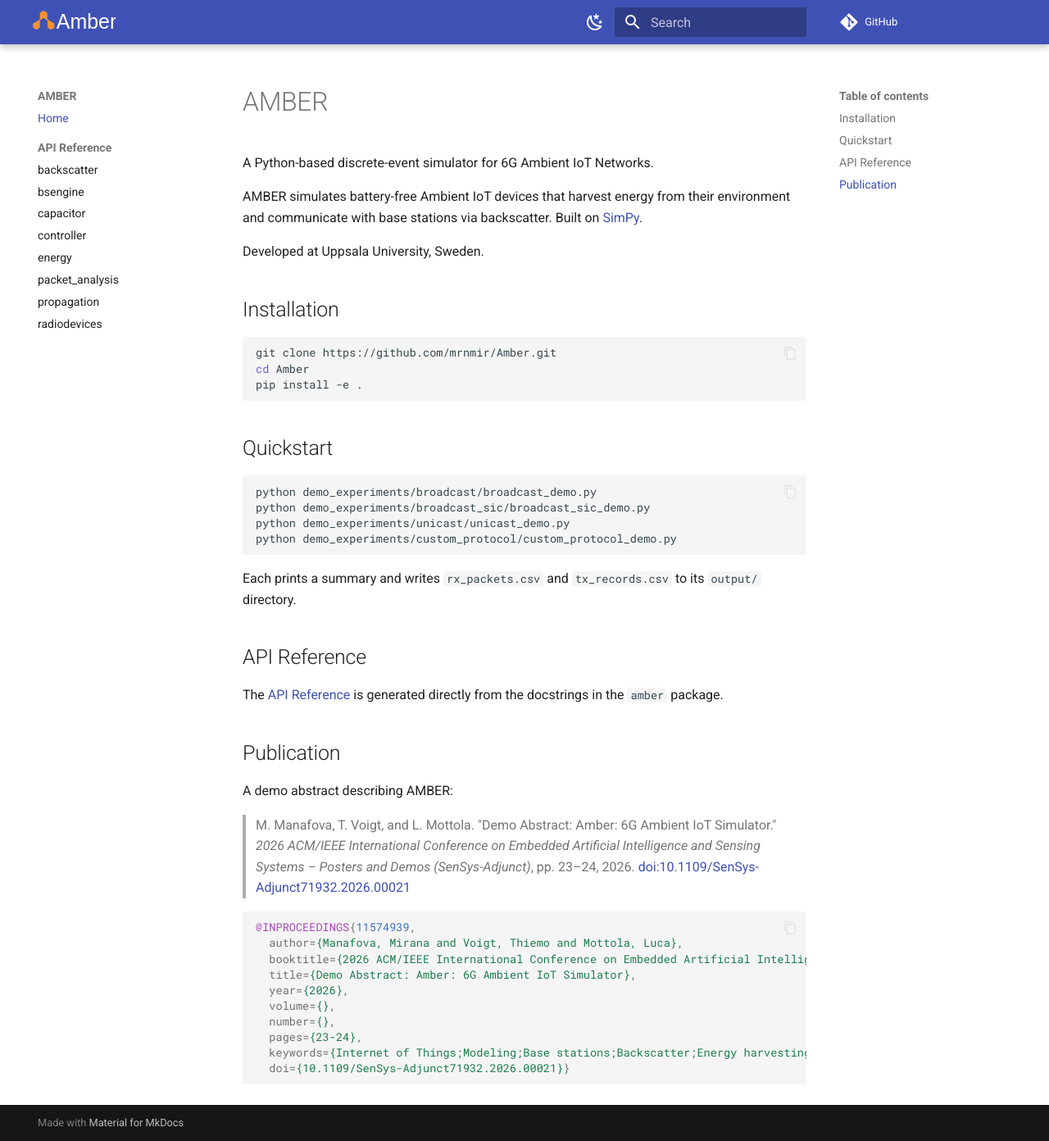
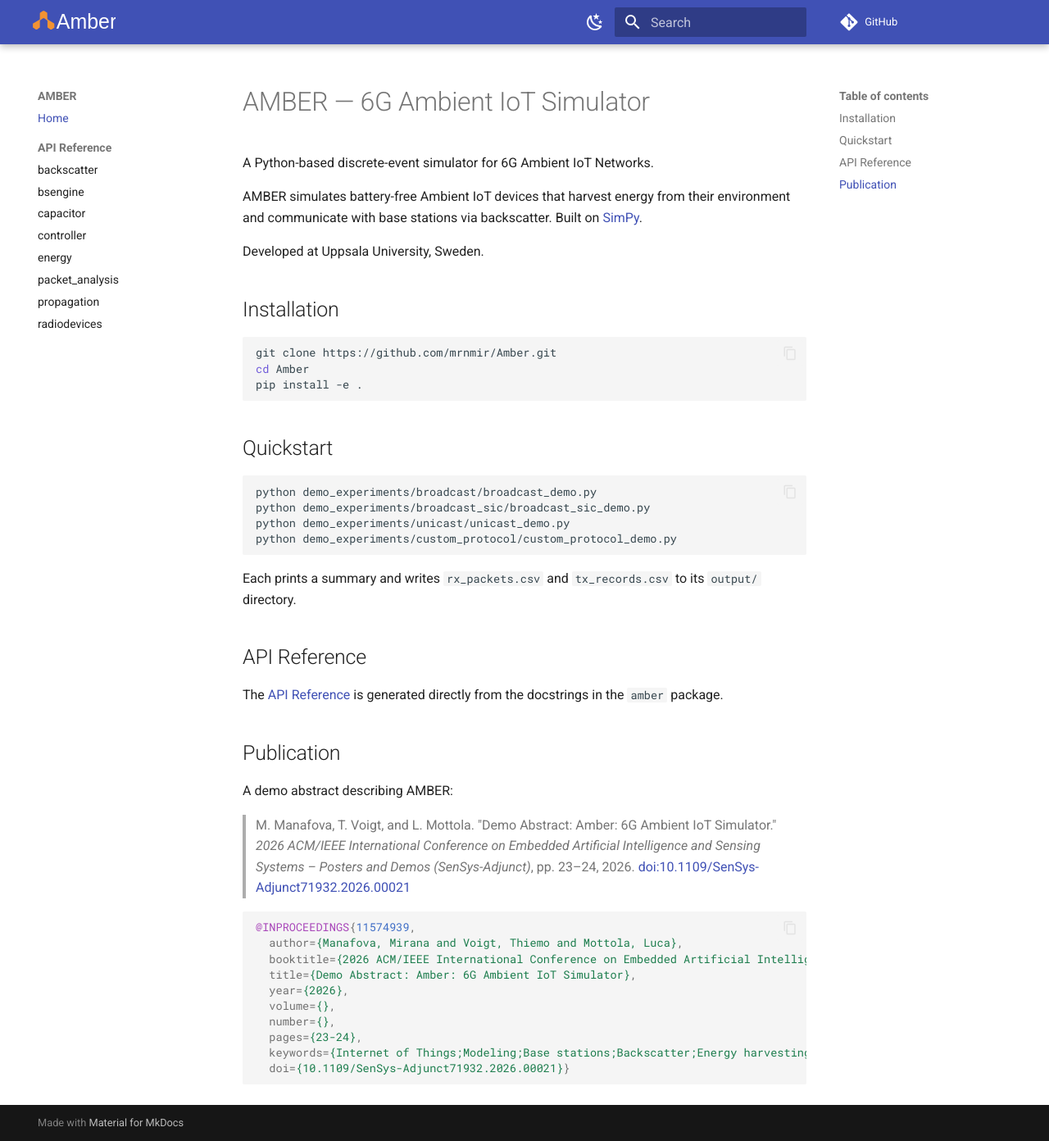
Before and after one commit to mrnmir/Amber, an MkDocs documentation site: the page built from docs/index.md, in a window 1280 px wide and 1392 px high. Shown: the whole window at 82% size. Built offline with MkDocs 1.6.1 and Material for MkDocs 9.7.7, drawn with Linux system fonts in a browser that asks for light colours; comment, search, counter and statistics services are not loaded.

Commit message:
Update documentation

```diff
--- a/docs/index.md
+++ b/docs/index.md
@@ -1,4 +1,8 @@
-# AMBER
+---
+title: 6G Ambient IoT Simulator
+---
+
+# AMBER — 6G Ambient IoT Simulator
 
 A Python-based discrete-event simulator for 6G Ambient IoT Networks.
 
```
